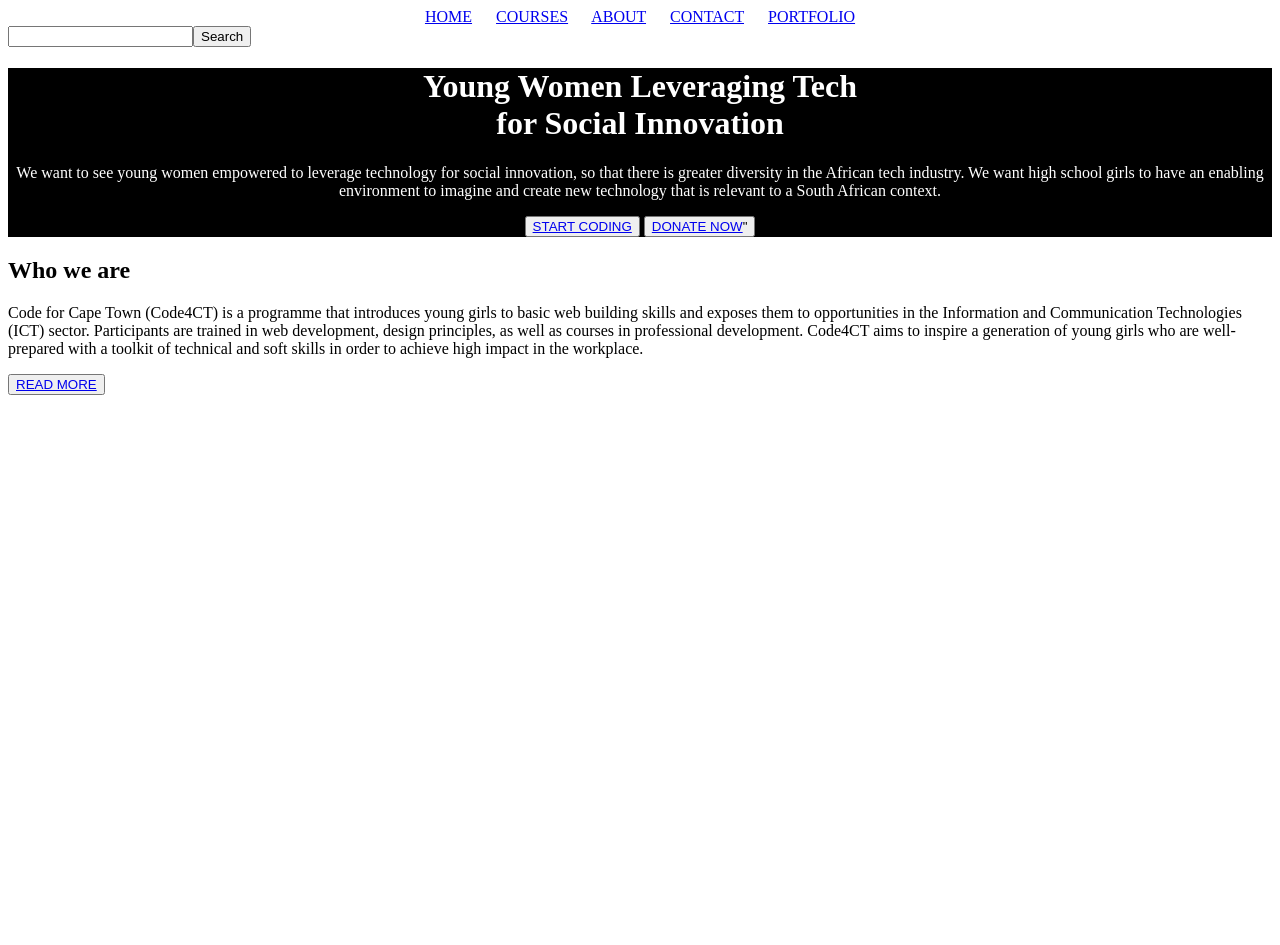
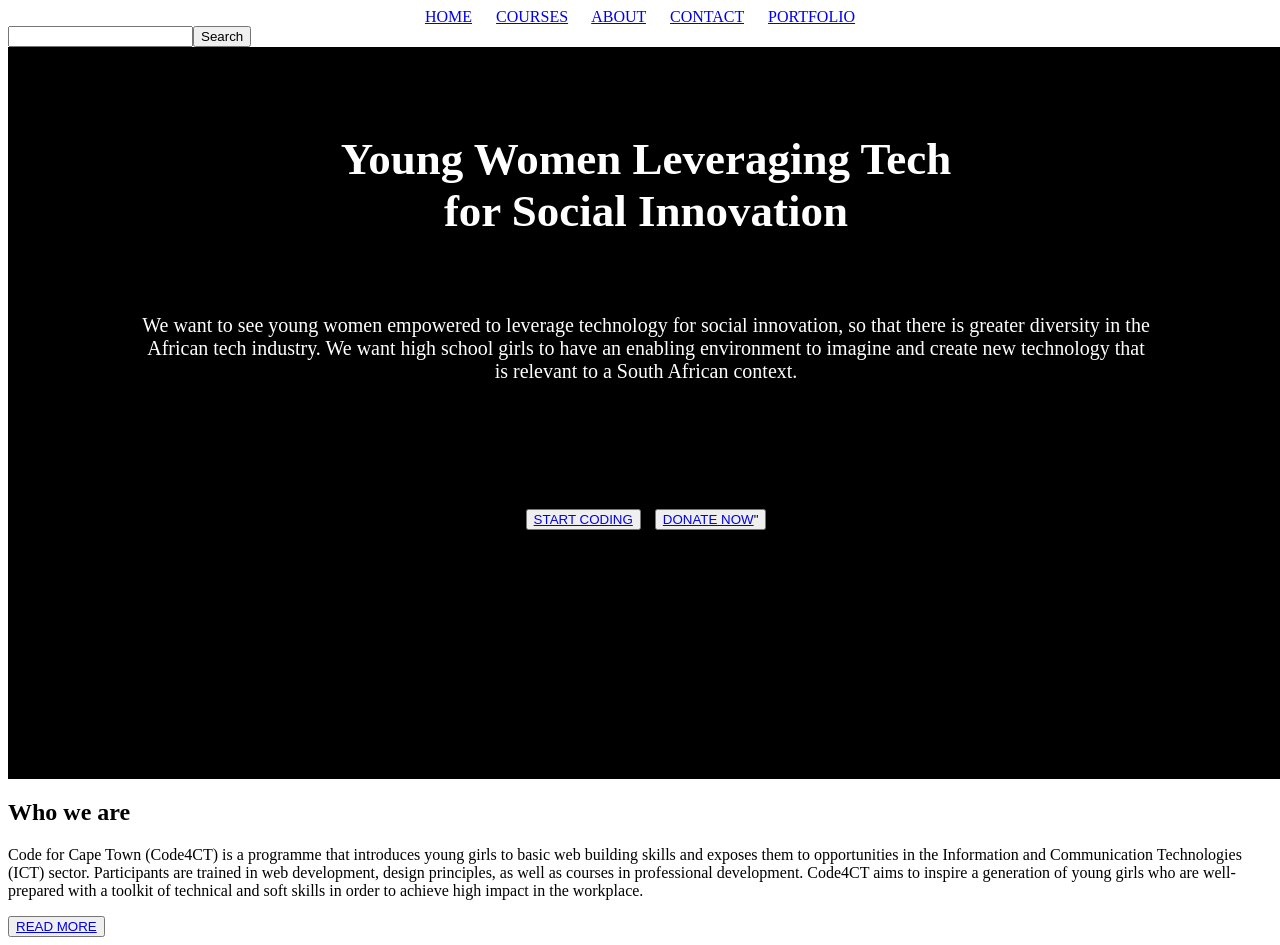
Before and after one commit to neontsoara/code4capetown, a plain HTML site: page index.html in a window 1280 px wide. Before the commit the page ends 800 px from the top, so only its background shows below. Drawn offline with Linux system fonts and the light colour scheme; files whose address does not match are found by name.

Commit message:
styled my button as well as the h1, p tags

```diff
--- a/sass/partials/base.scss
+++ b/sass/partials/base.scss
@@ -15,5 +15,24 @@ nav {
     color: $white;
     text-align: center;
     width: 100%;
-    height: 100vh;
+    height: 90vh;
+    padding: 6px;
+
 }
+
+h1 {
+    font-size: 45px;
+    position: relative;
+    top: 50px;
+    font-family: $font-family;
+}
+
+.display {
+    font-size: 20px;
+    margin: 10%;
+}
+
+#btn {
+    word-spacing: 10px;
+    padding: 0;
+}
--- a/sass/partials/variables.scss
+++ b/sass/partials/variables.scss
@@ -1,3 +1,3 @@
 $black: black;
-// $font-family:;
+$font-family: Poppins;
 $white: white;
```
Also changed, not shown: css/main.css, 3 other files.
